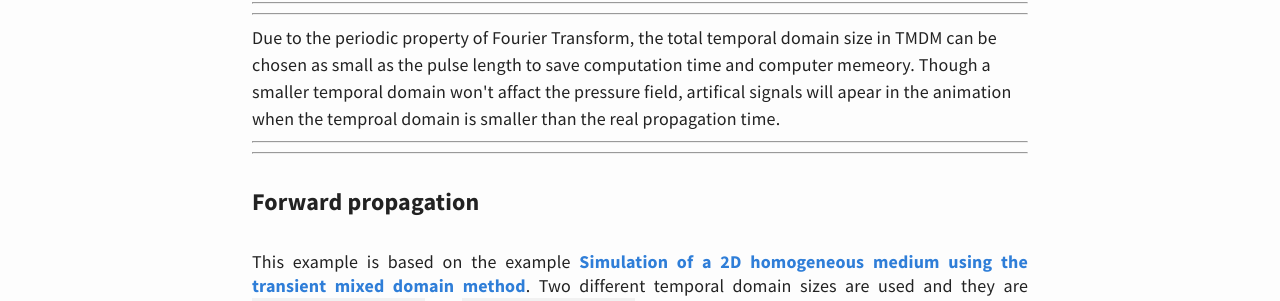
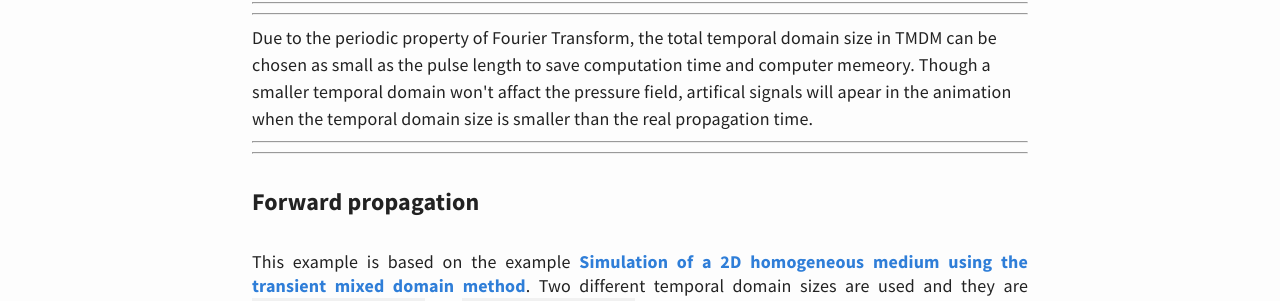
Before and after one commit to m-SOUND/mSOUND, a Jekyll site: the page built from _posts/2019-07-20-TMDM_2D_animation.html, in a window 1280 px wide and 900 px high. Shown: the part 333-634 px from the top of the window. Built offline with Jekyll 4.4.1, drawn with Linux system fonts in a browser that asks for light colours.

Commit message:
Update 2019-07-20-TMDM_2D_animation.html

```diff
--- a/_posts/2019-07-20-TMDM_2D_animation.html
+++ b/_posts/2019-07-20-TMDM_2D_animation.html
@@ -7,7 +7,7 @@ title: Efficient simulation with TMDM
 <hr>
 Due to the periodic property of Fourier Transform, the total temporal domain size in TMDM can be chosen as small as the
 pulse length to save computation time and computer memeory. Though a smaller temporal domain won't affact the pressure field,
-artifical signals will apear in the animation when the temproal domain is smaller than the real propagation time.
+artifical signals will apear in the animation when the temporal domain size is smaller than the real propagation time.
 <hr>
 <hr>
 </p>
```
